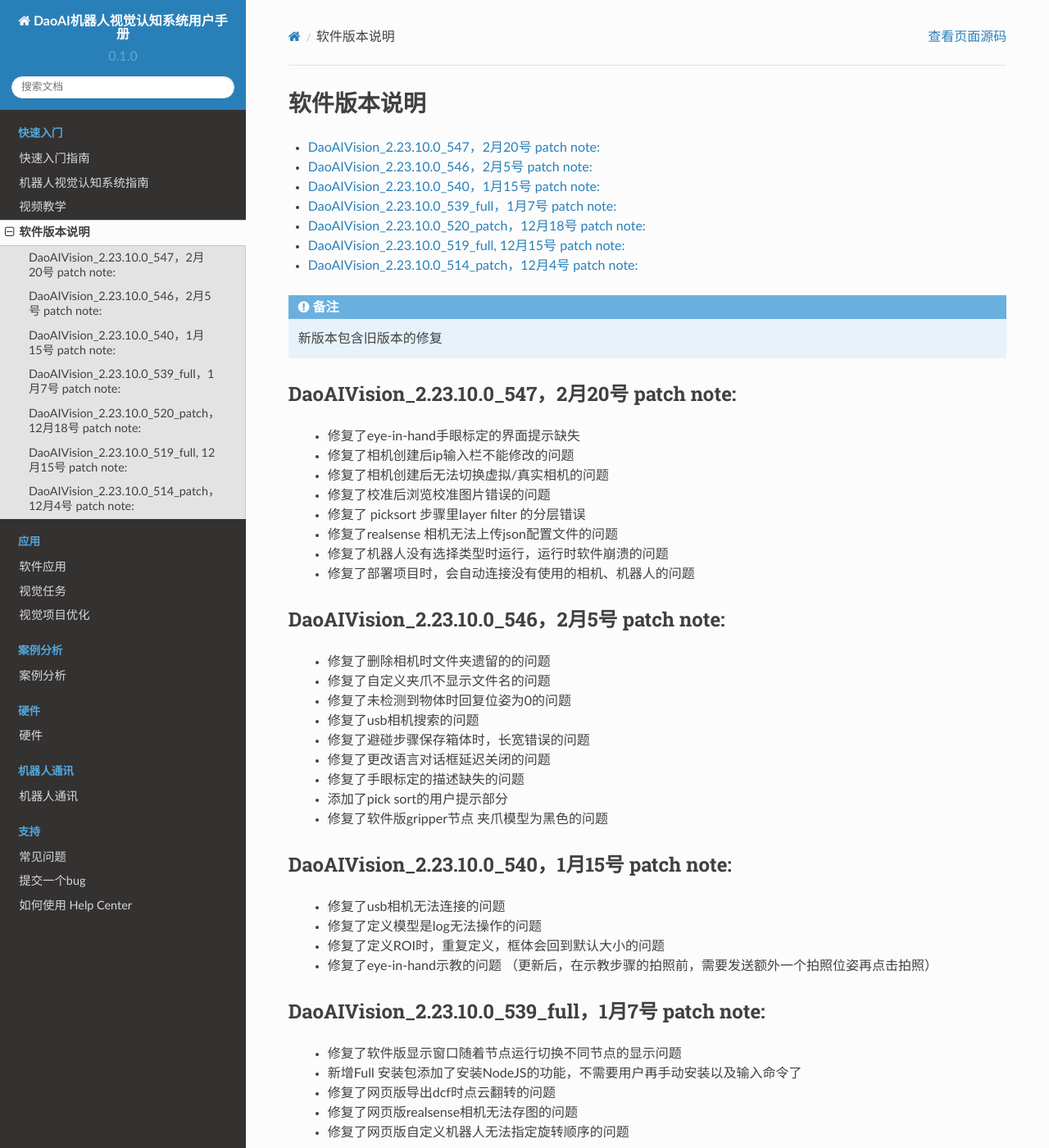
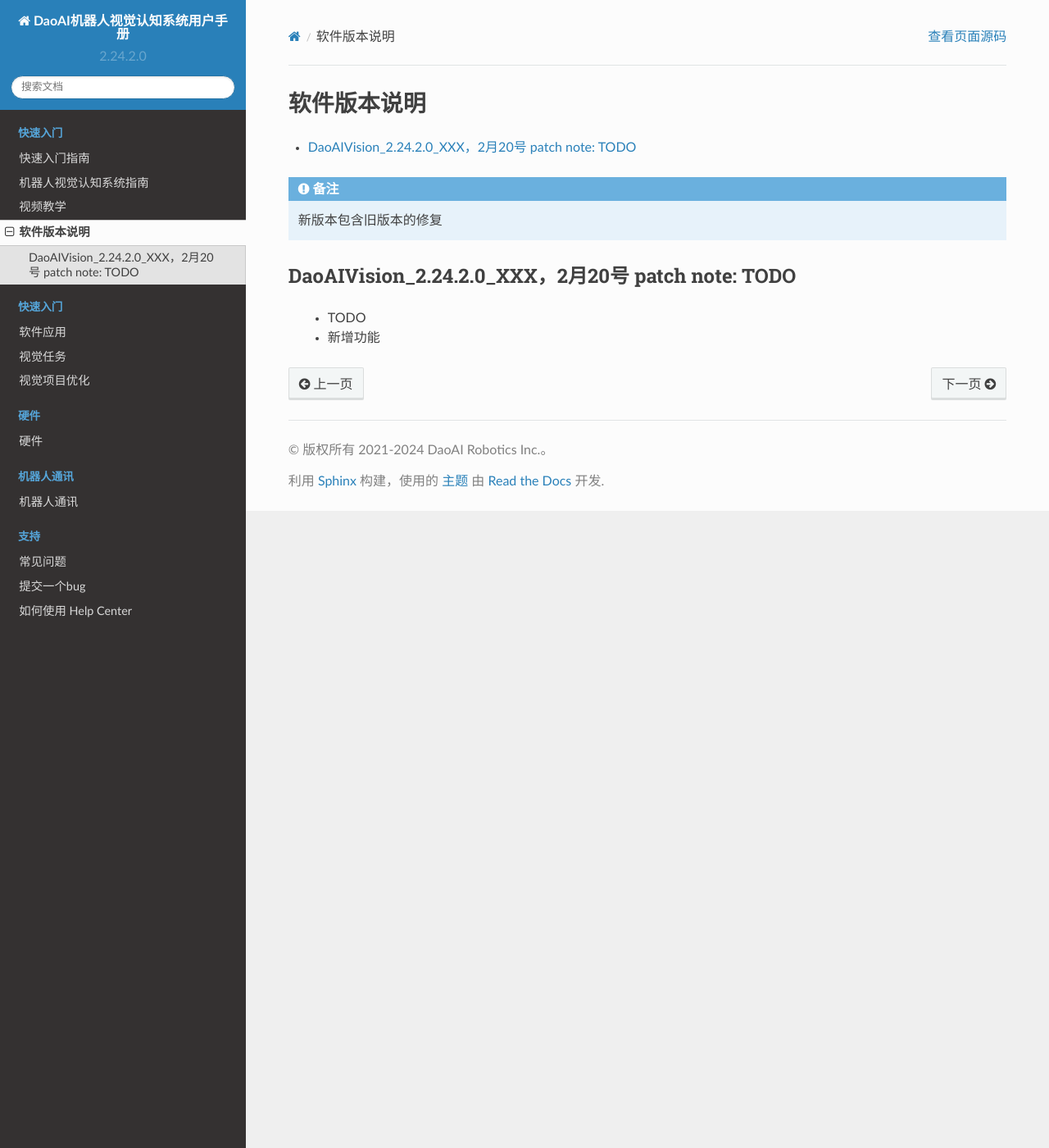
Before and after one commit to DaoAI-Robotics-Inc/daoai_vision_system_user_manual, a Sphinx documentation site: the page built from docs/source/getting-started/release-notes/index.rst, in a window 1280 px wide and 1400 px high. Shown: the whole window at 82% size. Built offline with Sphinx 7.4.7 and the Read the Docs theme 2.0.0, drawn with Linux system fonts in a browser that asks for light colours; pages that are not in the unit, such as notebooks, are missing from menus; some of the changed text lies outside the part shown.

Commit message:
update main page/welcome page; version number; order of quick start; content list of FAQ

```diff
--- a/docs/source/conf.py
+++ b/docs/source/conf.py
@@ -3,11 +3,11 @@
 # -- Project information
 
 project = 'DaoAI机器人视觉认知系统用户手册'
-copyright = '2021-2023 DaoAI Robotics Inc.'
+copyright = '2021-2024 DaoAI Robotics Inc.'
 author = 'DaoAI'
 
-release = '0.1'
-version = '0.1.0'
+release = '2.0'
+version = '2.24.2.0'
 
 # -- General configuration
 
--- a/docs/source/getting-started/release-notes/index.rst
+++ b/docs/source/getting-started/release-notes/index.rst
@@ -7,84 +7,8 @@
 .. note::
     新版本包含旧版本的修复
 
-DaoAIVision_2.23.10.0_547，2月20号 patch note:
------------------------------------------------------
+DaoAIVision_2.24.2.0_XXX，2月20号 patch note: TODO
+--------------------------------------------------
 
-    - 修复了eye-in-hand手眼标定的界面提示缺失
-    - 修复了相机创建后ip输入栏不能修改的问题
-    - 修复了相机创建后无法切换虚拟/真实相机的问题
-    - 修复了校准后浏览校准图片错误的问题
-    - 修复了 picksort 步骤里layer filter 的分层错误
-    - 修复了realsense 相机无法上传json配置文件的问题
-    - 修复了机器人没有选择类型时运行，运行时软件崩溃的问题
-    - 修复了部署项目时，会自动连接没有使用的相机、机器人的问题
-
-
-DaoAIVision_2.23.10.0_546，2月5号 patch note:
------------------------------------------------------
-
-    - 修复了删除相机时文件夹遗留的的问题
-    - 修复了自定义夹爪不显示文件名的问题
-    - 修复了未检测到物体时回复位姿为0的问题
-    - 修复了usb相机搜索的问题
-    - 修复了避碰步骤保存箱体时，长宽错误的问题
-    - 修复了更改语言对话框延迟关闭的问题
-    - 修复了手眼标定的描述缺失的问题
-    - 添加了pick sort的用户提示部分
-    - 修复了软件版gripper节点 夹爪模型为黑色的问题
-
-DaoAIVision_2.23.10.0_540，1月15号 patch note:
------------------------------------------------------
-
-    - 修复了usb相机无法连接的问题
-    - 修复了定义模型是log无法操作的问题
-    - 修复了定义ROI时，重复定义，框体会回到默认大小的问题
-    - 修复了eye-in-hand示教的问题 （更新后，在示教步骤的拍照前，需要发送额外一个拍照位姿再点击拍照）
-
-
-DaoAIVision_2.23.10.0_539_full，1月7号 patch note:
------------------------------------------------------
-
-    - 修复了软件版显示窗口随着节点运行切换不同节点的显示问题
-    - 新增Full 安装包添加了安装NodeJS的功能，不需要用户再手动安装以及输入命令了
-    - 修复了网页版导出dcf时点云翻转的问题
-    - 修复了网页版realsense相机无法存图的问题
-    - 修复了网页版自定义机器人无法指定旋转顺序的问题
-
-DaoAIVision_2.23.10.0_520_patch，12月18号 patch note:
----------------------------------------------------------
-
-    - 修复了机器人发送请求拍照20时，视觉回复的位姿为0的问题
-    - 新增了 不阻塞机器人拍照协议，19：RC_CAPTURE_AND_PROCESS_ASYNC, 发送后会直接会5 并开始拍照+检测
-
-
-DaoAIVision_2.23.10.0_519_full, 12月15号 patch note:
---------------------------------------------------------
-
-    - 修复了两种夹爪模型中文翻译混淆问题
-    - 修复了定义夹爪上传stl模型的问题
-    - 修复了中文校准显示手眼模式错误的问题
-    - 修复了校准的描述翻译问题
-    - 修复了校准时失败校准的显示更新问题
-    - 修复了校准完成后图片的颜色通道问题
-    - 修复了设置避碰的框选工具的交互方式
-    - 修复了定义模型时检测失败卡住的问题
-    - 修复了避碰失败时回复的status错误问题
-
-DaoAIVision_2.23.10.0_514_patch，12月4号 patch note:
---------------------------------------------------------
-    - bug 修复
-        - 修复了kp 修复了相机名称为数字不能拍照的问题
-        - 修复了reconstruct的坐标计算
-        - 修复了切换语言需要点两次的问题
-        - 修复了alignment的高级设置无法保存的问题
-        - 修复了控制台信息顺序错误的问题
-        - 修复了reconstruct同一张图中位置识别变化的问题
-        - 修复了payload1 物体剩余数量回复错误的问题
-        - 修复了无法用其它局域网内的机器连接服务器的问题
-        - 修复了没有检测到物体时，显示点云物体坐标残留的问题
-    - 新增
-        - 新增了软件显示版本和构建号
-        - 新增了用payload2 发送给机器人物体标签号的功能
-        - 新增了对realsense相机的支持
-        - 新增了pick sort的分层过滤功能
+    - TODO
+    - 新增功能
--- a/docs/source/support/FAQ/index.rst
+++ b/docs/source/support/FAQ/index.rst
@@ -1,5 +1,8 @@
 常见问题
 ===========
+
+.. contents::
+    :local:
 
 如何安装或更新GPU驱动
 ~~~~~~~~~~~~~~~~~~~~~~~~~~~~~~~~~~~~~~~~~~~~~~~~~~
```
Also changed, not shown: docs/source/getting-started/quick-start/index.rst (+22 -22 lines), docs/source/index.rst (+30 -5 lines), docs/source/support/FAQ/Images/卸载它们.png (added), docs/source/support/FAQ/Images/是否存在旧版本软件.png (added).
